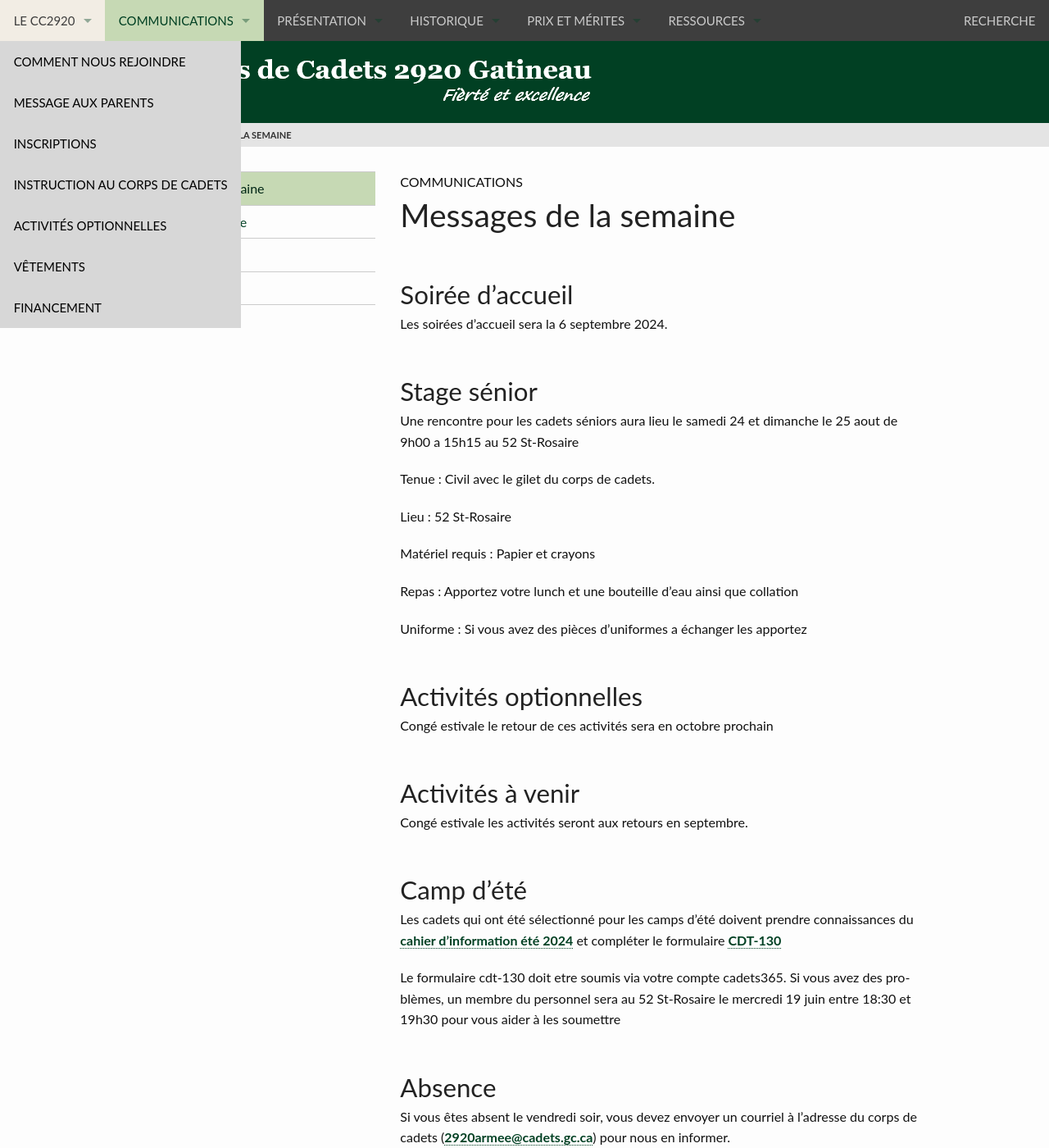
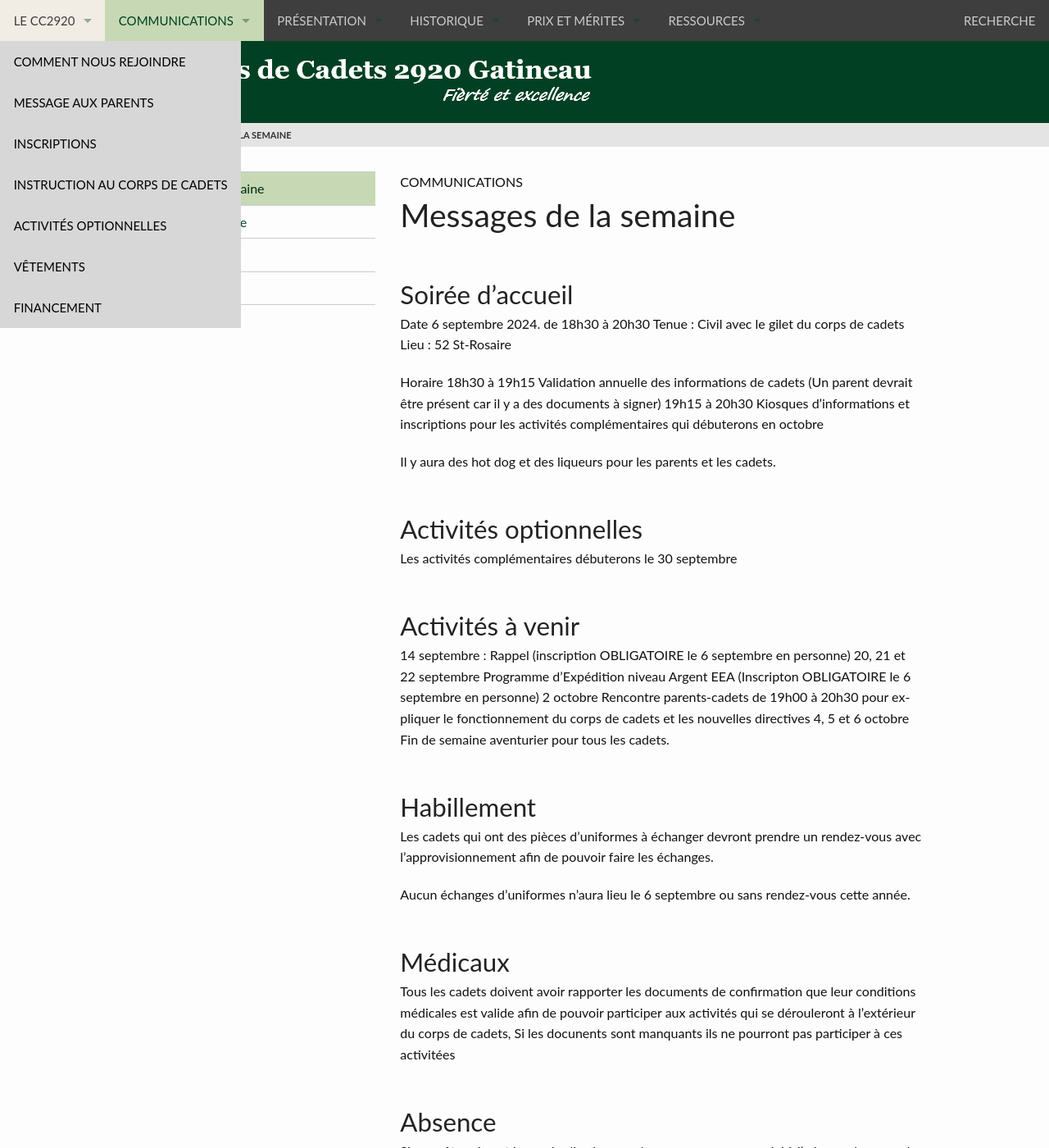
Before and after one commit to CC2920/web, a Jekyll site: the page built from _communications/messages.md, in a window 1280 px wide and 1400 px high. Shown: the whole window at 82% size. Built offline with Jekyll 4.4.1, drawn with Linux system fonts in a browser that asks for light colours; some of the changed text lies outside the part shown.

Commit message:
Update messages.md

```diff
--- a/_communications/messages.md
+++ b/_communications/messages.md
@@ -5,36 +5,37 @@ layout: "messages"
 
 ## Soirée d'accueil
 
-Les soirées d'accueil sera la 6 septembre 2024.
-
-## Stage sénior
-
-Une rencontre pour les cadets séniors aura lieu le samedi 24 et dimanche le 25 aout de 9h00 a 15h15 au 52 St-Rosaire
-
-Tenue : Civil avec le gilet du corps de cadets.
-
+Date  6 septembre 2024. de 18h30 à 20h30
+Tenue : Civil avec le gilet du corps de cadets
 Lieu : 52 St-Rosaire
 
-Matériel requis : Papier et crayons
+Horaire
+18h30 à 19h15 Validation annuelle des informations de cadets (Un parent devrait être présent car il y a des documents à signer)
+19h15 à 20h30 Kiosques d'informations et inscriptions pour les activités complémentaires qui débuterons en octobre
 
-Repas : Apportez votre lunch et une bouteille d'eau ainsi que collation
+Il y aura des hot dog et des liqueurs pour les parents et les cadets.
 
-Uniforme : Si vous avez des pièces d'uniformes a échanger les apportez
 
 ## Activités optionnelles
 
-Congé estivale le retour de ces activités sera en octobre prochain
+Les activités complémentaires débuterons le 30 septembre
 
 ## Activités à venir
 
-Congé estivale les activités seront aux retours en septembre.
+14 septembre : Rappel (inscription OBLIGATOIRE le 6 septembre en personne)
+20, 21 et 22 septembre Programme d'Expédition niveau Argent EEA  (Inscripton OBLIGATOIRE le 6 septembre en personne)
+2 octobre Rencontre parents-cadets de 19h00 à 20h30 pour expliquer le fonctionnement du corps de cadets et les nouvelles directives
+4, 5 et 6 octobre Fin de semaine aventurier pour tous les cadets.
 
-## Camp d'été
+## Habillement
 
-Les cadets qui ont été sélectionné pour les camps d'été doivent prendre connaissances du [cahier d'information été 2024](https://drive.google.com/file/d/1LqHOdq0dZMOX2_N2n_IDMERoZiIqo8wb/view?usp=drive_link) et compléter le formulaire [CDT-130](https://drive.google.com/file/d/1Gr1q_trlQ7cP9hCRuVa_1zkUXP0nnp02/view?usp=drive_link)
+Les cadets qui ont des pièces d'uniformes à échanger devront prendre un rendez-vous avec l'approvisionnement afin de pouvoir faire les échanges.
 
-Le formulaire cdt-130 doit etre soumis via votre compte cadets365.  Si vous avez des problèmes, un membre du personnel sera au 52 St-Rosaire le mercredi 19 juin entre 18:30 et 19h30 pour vous aider à les soumettre
+Aucun échanges d'uniformes n'aura lieu le 6 septembre ou sans rendez-vous cette année.
 
+## Médicaux
+
+Tous les cadets doivent avoir rapporter les documents de confirmation que leur conditions médicales est valide afin de pouvoir participer aux activités qui se dérouleront à l'extérieur du corps de cadets, Si les docunents sont manquants ils ne pourront pas participer à ces activitées
 
 ## Absence
 
@@ -45,5 +46,3 @@ Si vous êtes absent le vendredi soir, vous devez envoyer un courriel à l'adres
 Il est important d'apporter votre carte d'assurance maladie dès que vous en recevez une nouvelle pour que l'on mette à jour celle-ci dans votre dossier.
 
 Si vous vous avez des corrections à votre numéro de téléphone ou adresse, vous devez aviser le plus tôt possible l'officier d'administration.
-
-Si vous avez encore des documents médicaux à rapporter, vous devez les apporter le plus rapidement possible car ceux-ci doivent être à jour si vous voulez appliquer sur des camps d'été ou activités régionales.
```
